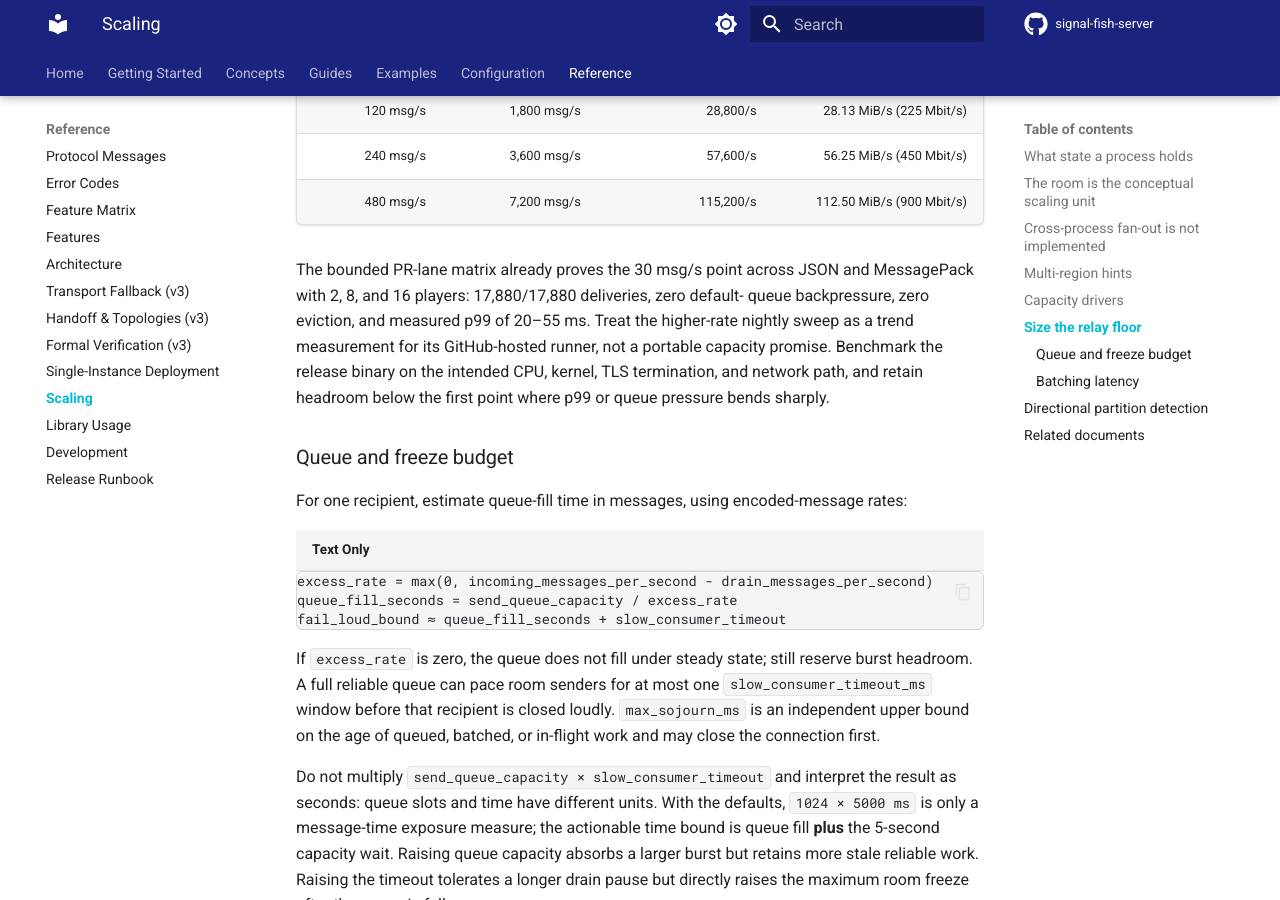
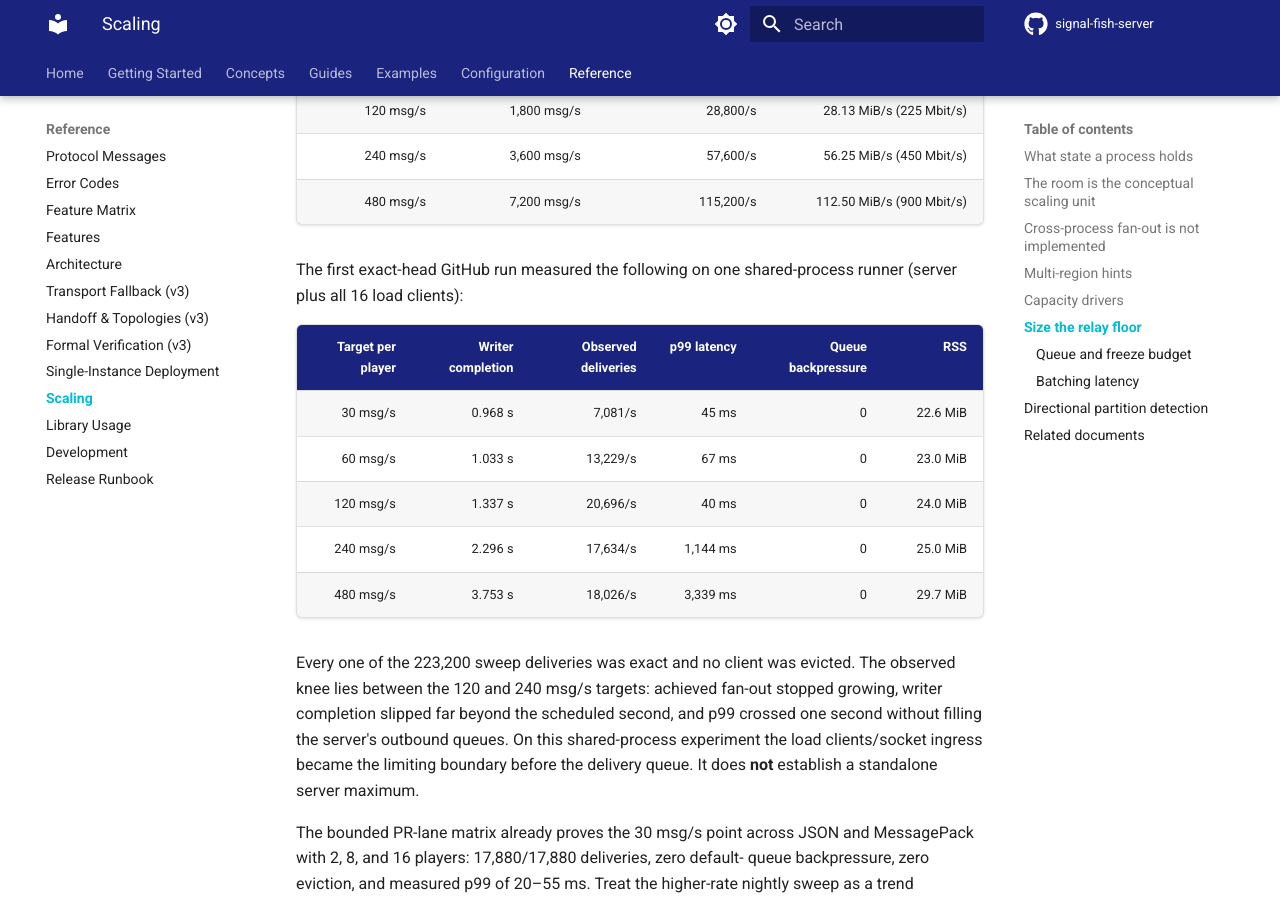
Before and after one commit to Ambiguous-Interactive/signal-fish-server, an MkDocs documentation site: the page built from docs/architecture/scaling.md, in a window 1280 px wide and 900 px high, scrolled down 2771 px. Built offline with MkDocs 1.6.1 and Material for MkDocs 9.7.7, drawn with Linux system fonts in a browser that asks for light colours; comment, search, counter and statistics services are not loaded.

Commit message:
test: align relay sweep deadlines

```diff
--- a/docs/architecture/scaling.md
+++ b/docs/architecture/scaling.md
@@ -113,6 +113,25 @@ time, and process RSS. The registered load grid is:
 | 240 msg/s | 3,600 msg/s | 57,600/s | 56.25 MiB/s (450 Mbit/s) |
 | 480 msg/s | 7,200 msg/s | 115,200/s | 112.50 MiB/s (900 Mbit/s) |
 
+The first exact-head GitHub run measured the following on one shared-process
+runner (server plus all 16 load clients):
+
+| Target per player | Writer completion | Observed deliveries | p99 latency | Queue backpressure | RSS |
+| ---: | ---: | ---: | ---: | ---: | ---: |
+| 30 msg/s | 0.968 s | 7,081/s | 45 ms | 0 | 22.6 MiB |
+| 60 msg/s | 1.033 s | 13,229/s | 67 ms | 0 | 23.0 MiB |
+| 120 msg/s | 1.337 s | 20,696/s | 40 ms | 0 | 24.0 MiB |
+| 240 msg/s | 2.296 s | 17,634/s | 1,144 ms | 0 | 25.0 MiB |
+| 480 msg/s | 3.753 s | 18,026/s | 3,339 ms | 0 | 29.7 MiB |
+
+Every one of the 223,200 sweep deliveries was exact and no client was evicted.
+The observed knee lies between the 120 and 240 msg/s targets: achieved fan-out
+stopped growing, writer completion slipped far beyond the scheduled second,
+and p99 crossed one second without filling the server's outbound queues. On
+this shared-process experiment the load clients/socket ingress became the
+limiting boundary before the delivery queue. It does **not** establish a
+standalone server maximum.
+
 The bounded PR-lane matrix already proves the 30 msg/s point across JSON and
 MessagePack with 2, 8, and 16 players: 17,880/17,880 deliveries, zero default-
 queue backpressure, zero eviction, and measured p99 of 20–55 ms. Treat the
```
Also changed, not shown: 1 other file.
